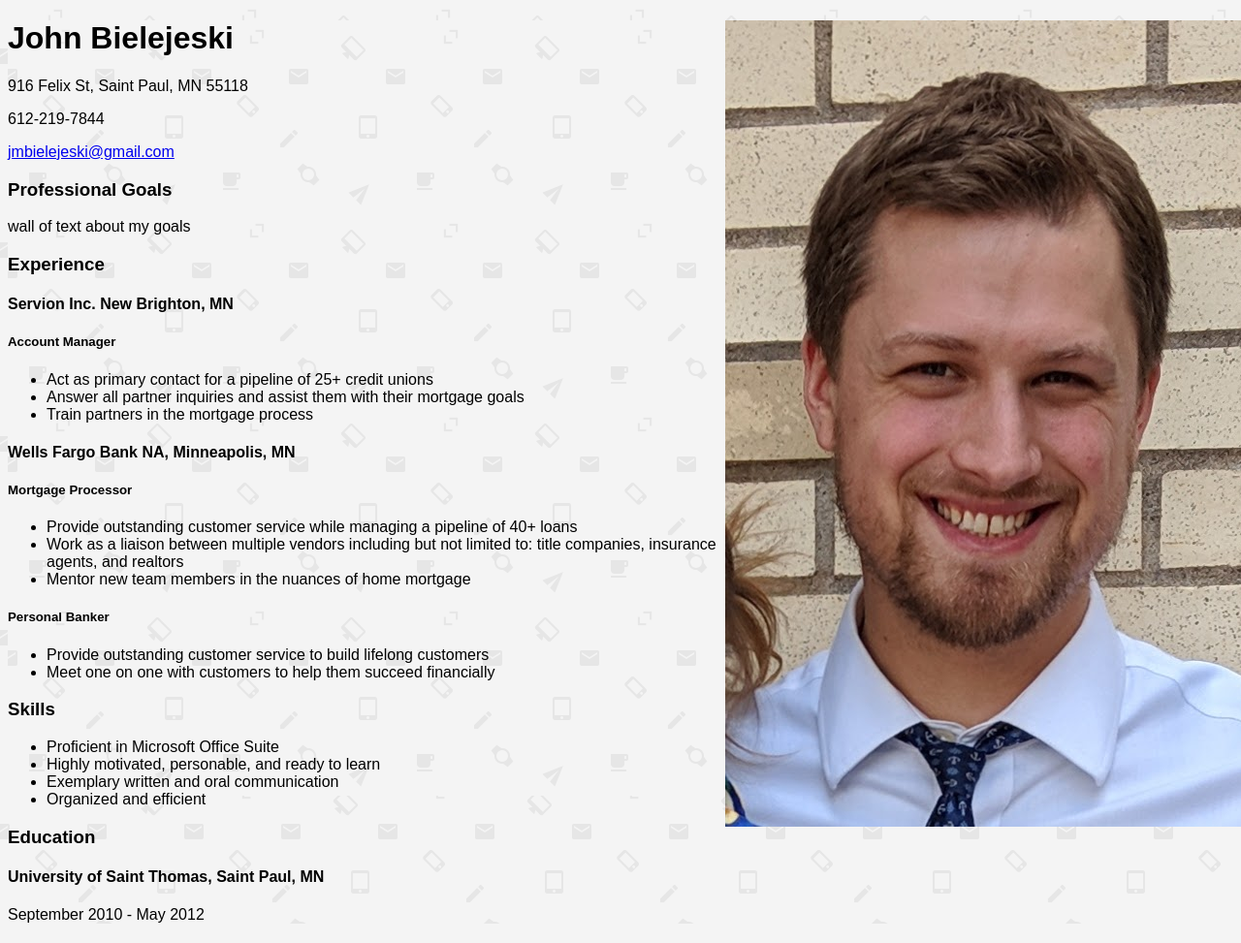
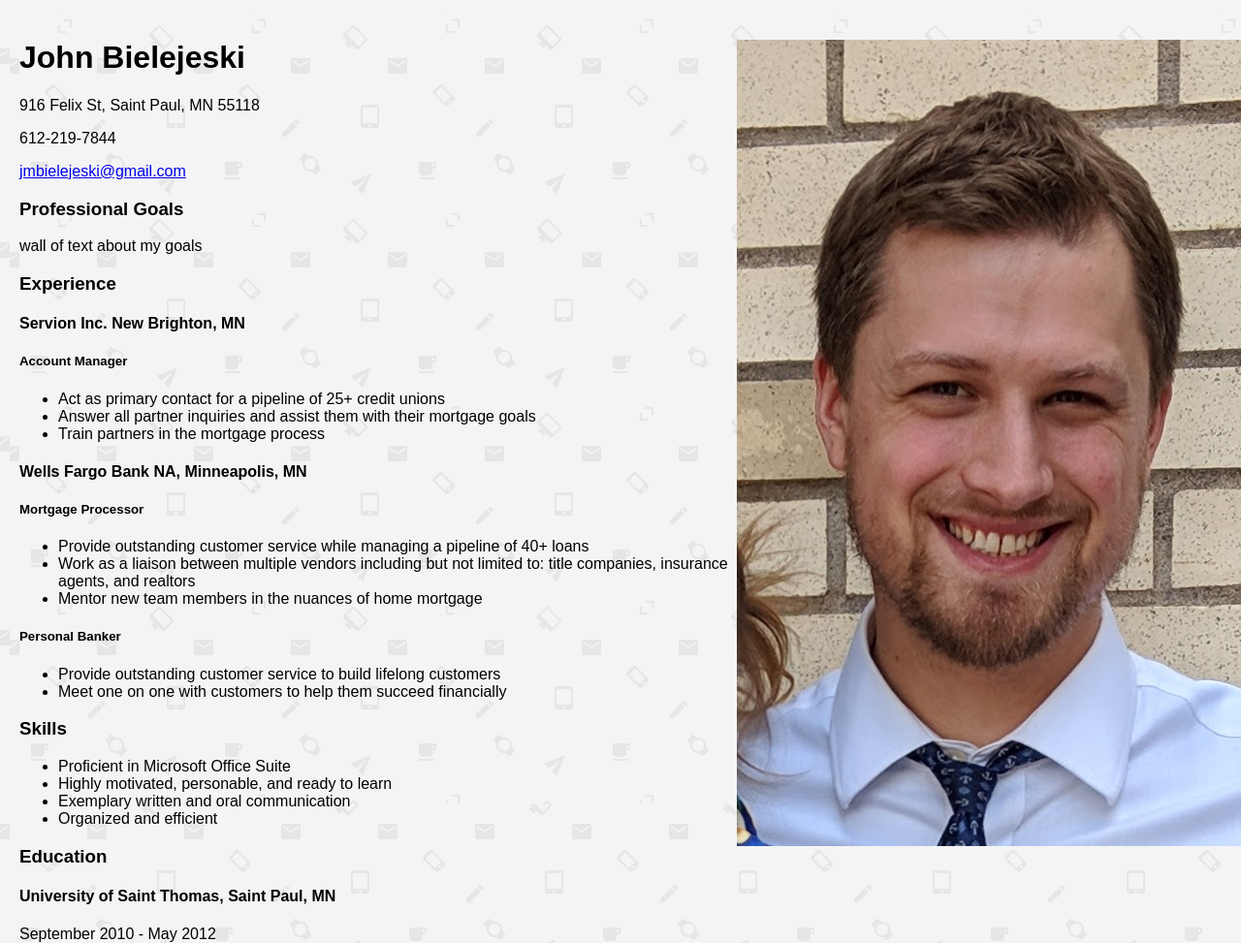
Before and after one commit to jmbielejeski/jmbielejeski.github.io, a PHP site: page / in a window 1280 px wide. Shown: the whole page at 97% size. Run offline with PHP 8.4, Linux system fonts and the light colour scheme.

Commit message:
setting margin to auto and adding padding

```diff
--- a/style.css
+++ b/style.css
@@ -1,8 +1,9 @@
 html, body {
   font-family: sans-serif;
-  margin: 10;
+  margin: auto;
   width: 100%;
   height: 100%;
+  padding: 10px;
   background-image: url(Pattern.png);
 }
 
```
